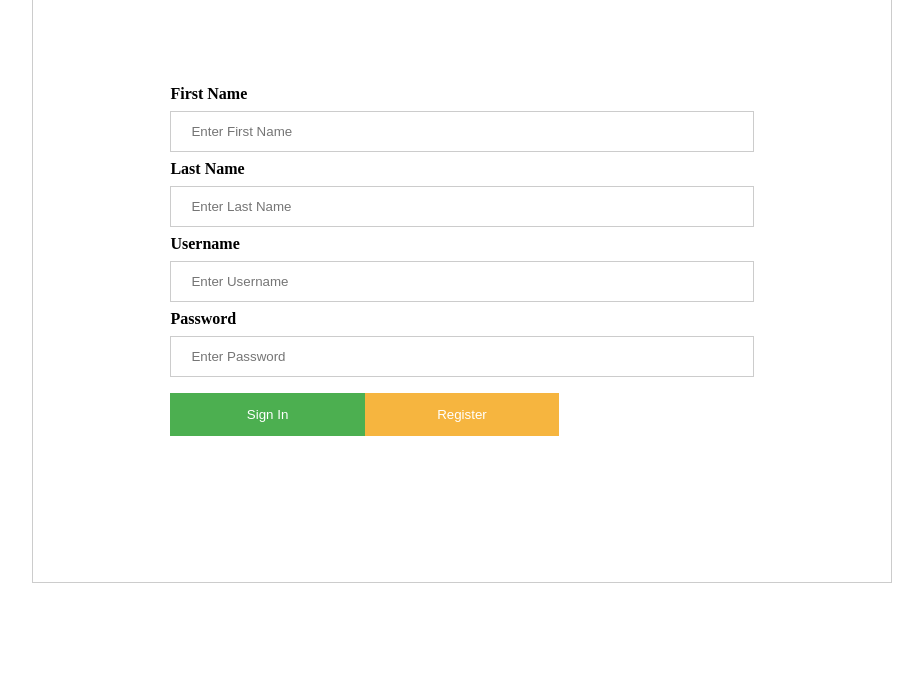
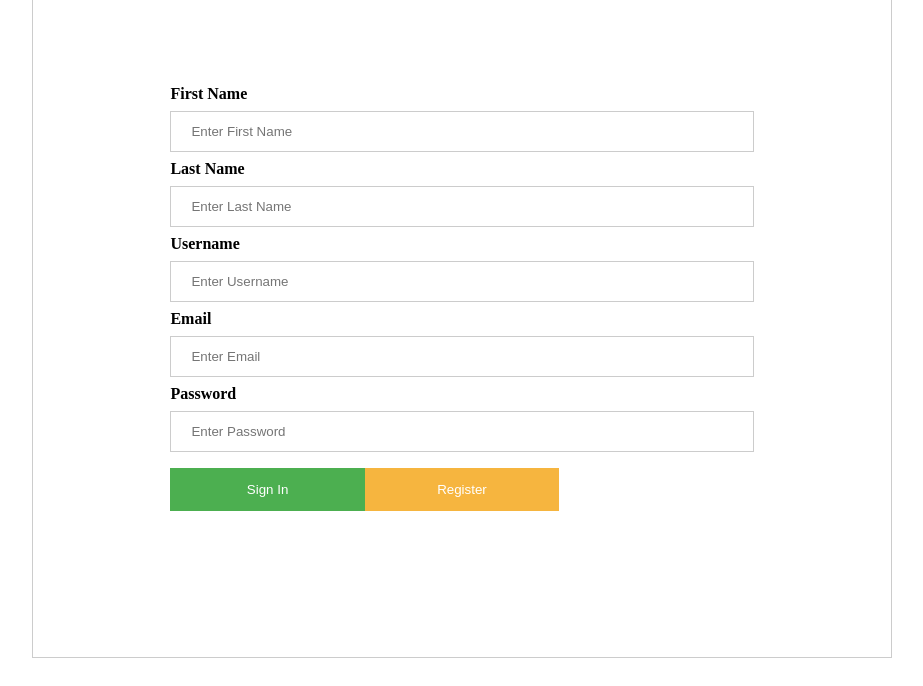
Before and after one commit to kmodipa/simple-mvc, a PHP site: page /Views/user_register.php in a window 1280 px wide. Shown: the part 114-800 px from the top of the page, without its empty margins (178-1101 px from the left). Run offline with PHP 8.4, Linux system fonts and the light colour scheme; some libraries are stand-ins or nearby versions.

Commit message:
added email field

```diff
--- a/Views/user_register.php
+++ b/Views/user_register.php
@@ -32,6 +32,8 @@ if (isset($_POST['signin']))
 			    <input type="text" placeholder="Enter Last Name" name="last_name" >
 			    <label><b>Username</b></label>
 			    <input type="text" placeholder="Enter Username" name="login" >
+          <label><b>Email</b></label>
+          <input type="text" placeholder="Enter Email" name="email" >
 			    <label><b>Password</b></label>
 			    <input type="password" placeholder="Enter Password" name="passwd" >
 
```
